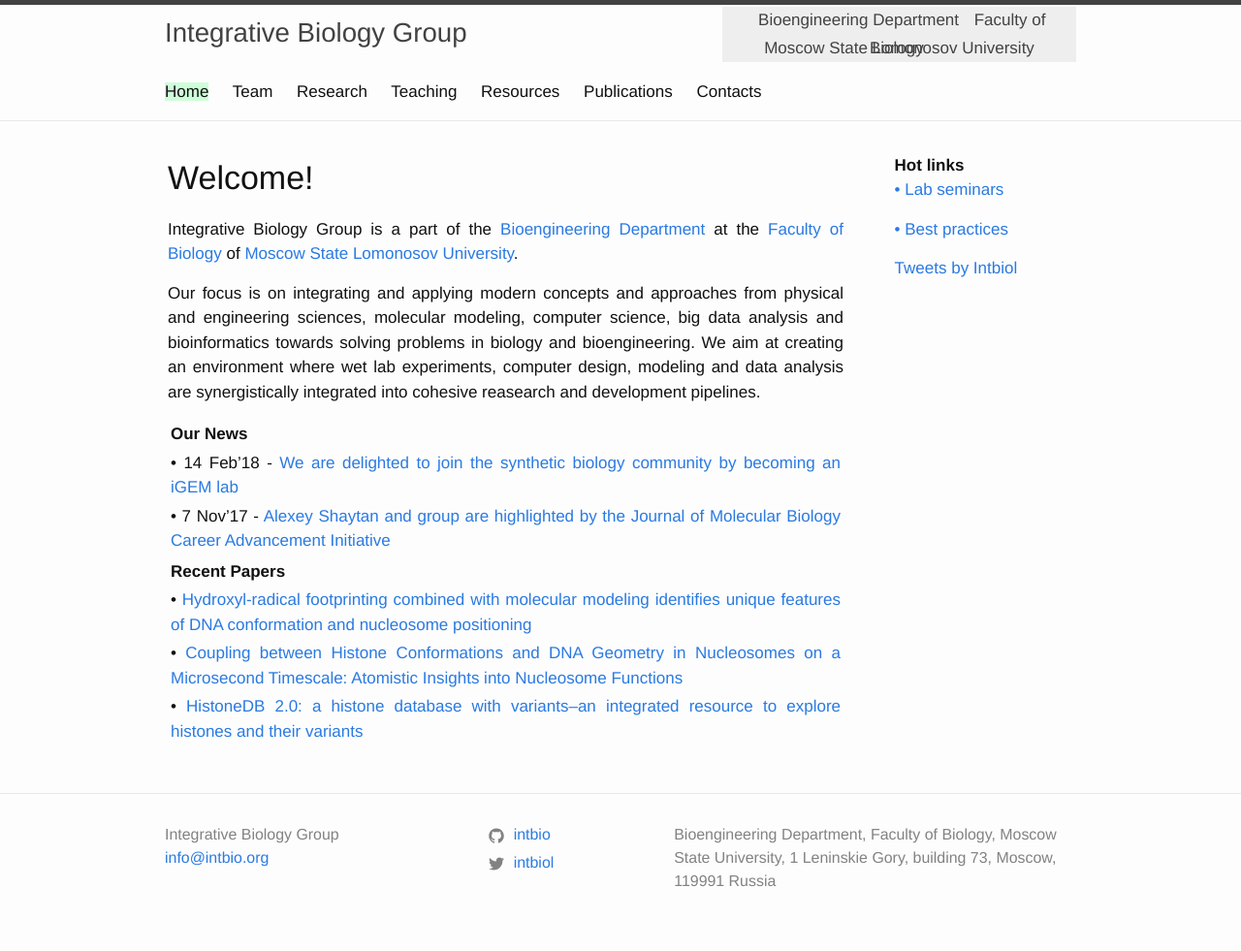
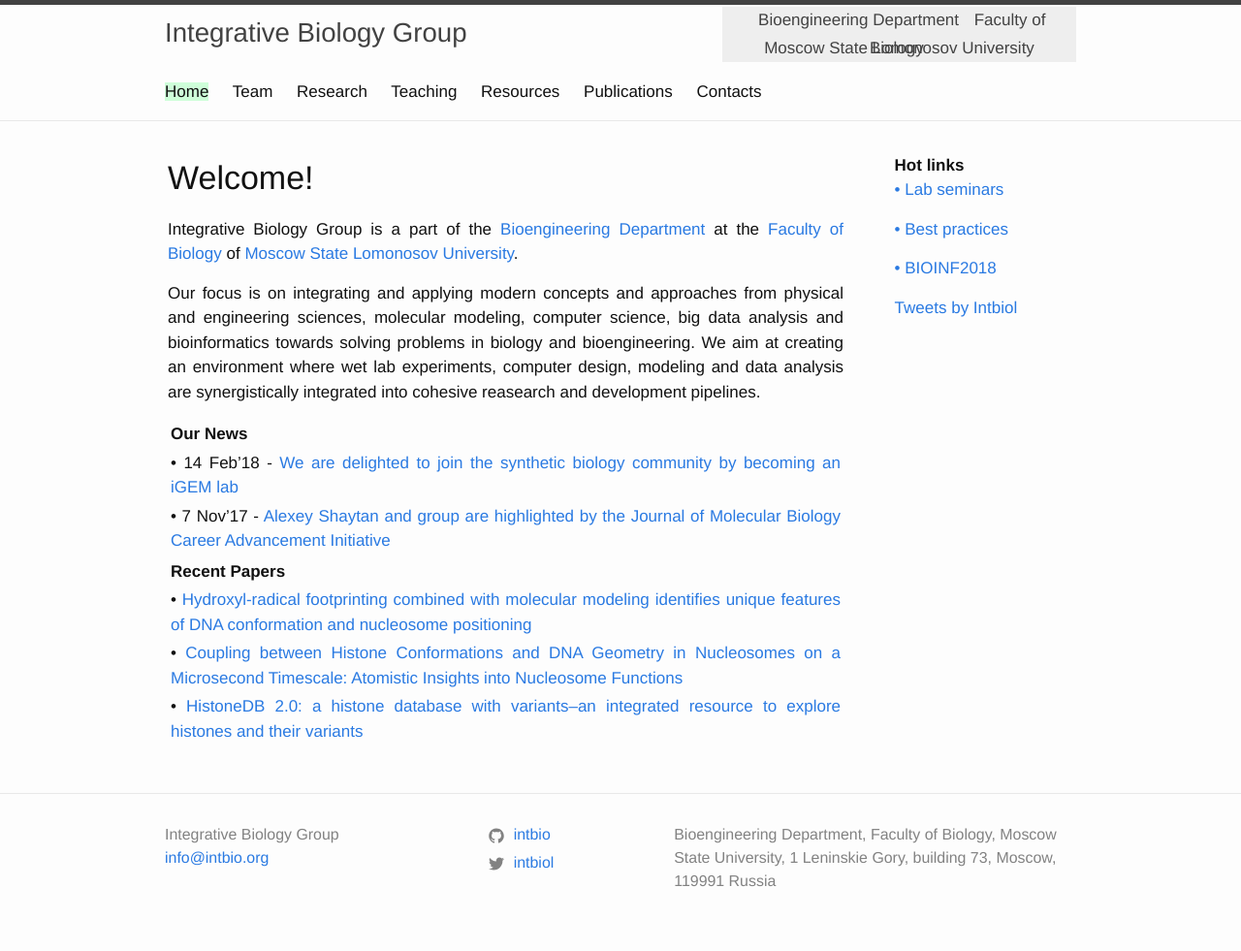
Before and after one commit to v-adlerberg/intbio.github.io, a Jekyll site: the page built from index.md, in a window 1280 px wide. Shown: the whole page at 97% size. Built offline with Jekyll 4.4.1, drawn with Linux system fonts in a browser that asks for light colours; comment, search, counter and statistics services are not loaded.

Commit message:
Update home.html

```diff
--- a/_layouts/home.html
+++ b/_layouts/home.html
@@ -23,6 +23,8 @@
        <ul class="post-list-hl" >
          <li><a href="CBsem">• Lab seminars</a></li>
          <li><a href="https://github.com/intbio/best_practices">• Best practices</a></li>
+         <li><a href="https://intbio.org/bioinf2018">• BIOINF2018</a></li>
+
 
        </ul>
         <a class="twitter-timeline" data-width="100" data-height="600" data-theme="light" href="https://twitter.com/Intbiol?ref_src=twsrc%5Etfw">Tweets by Intbiol</a> <script async src="https://platform.twitter.com/widgets.js" charset="utf-8"></script>
```
